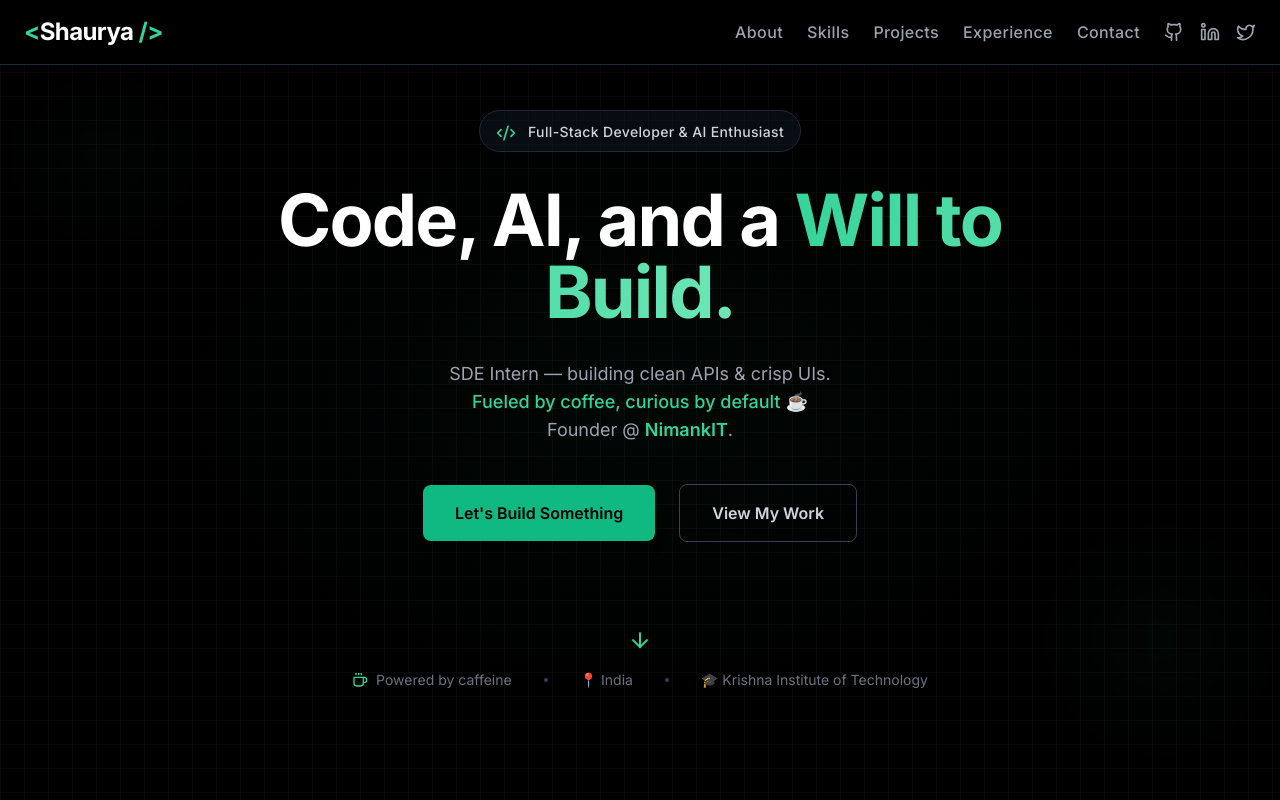
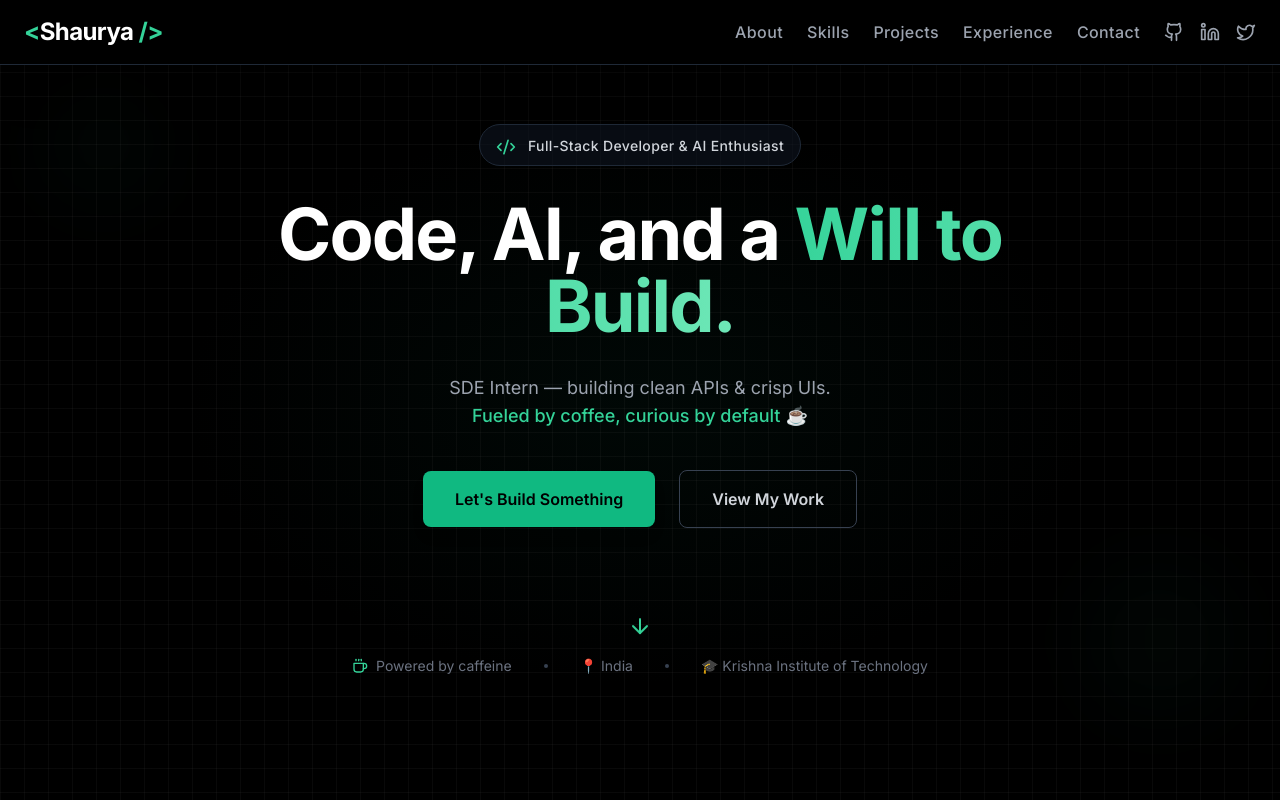
Before and after one commit to shauryasds/shauryadeepshukla, a React (Vite) app: page / in a window 1280 px wide. Shown: the top 800 px of the page. Built offline with nearby package versions, Linux system fonts and the light colour scheme.

Commit message:
Update Hero.tsx

```diff
--- a/src/components/Hero.tsx
+++ b/src/components/Hero.tsx
@@ -52,7 +52,7 @@ const Hero = () => {
   <br />
   <span className="text-emerald-400 font-medium">Fueled by coffee, curious by default</span> ☕
   <br />
-  Founder @ <a href="https://nimankit.in" target="_blank" rel="noopener noreferrer" className="text-emerald-400 hover:underline font-semibold">NimankIT</a>.
+  {/* Founder @ <a href="https://nimankit.in" target="_blank" rel="noopener noreferrer" className="text-emerald-400 hover:underline font-semibold">NimankIT</a>. */}
 </motion.p>
 
 
```
